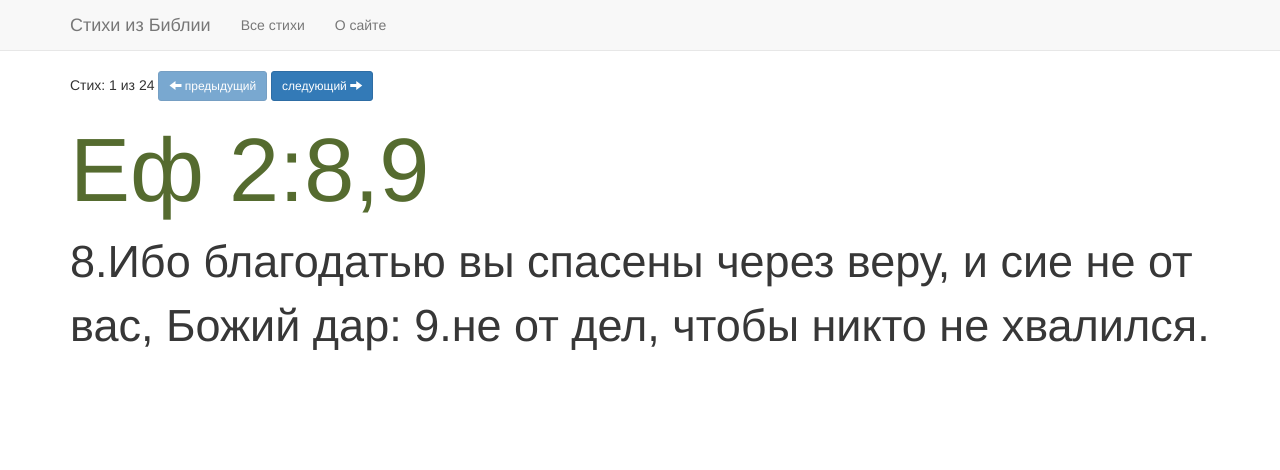
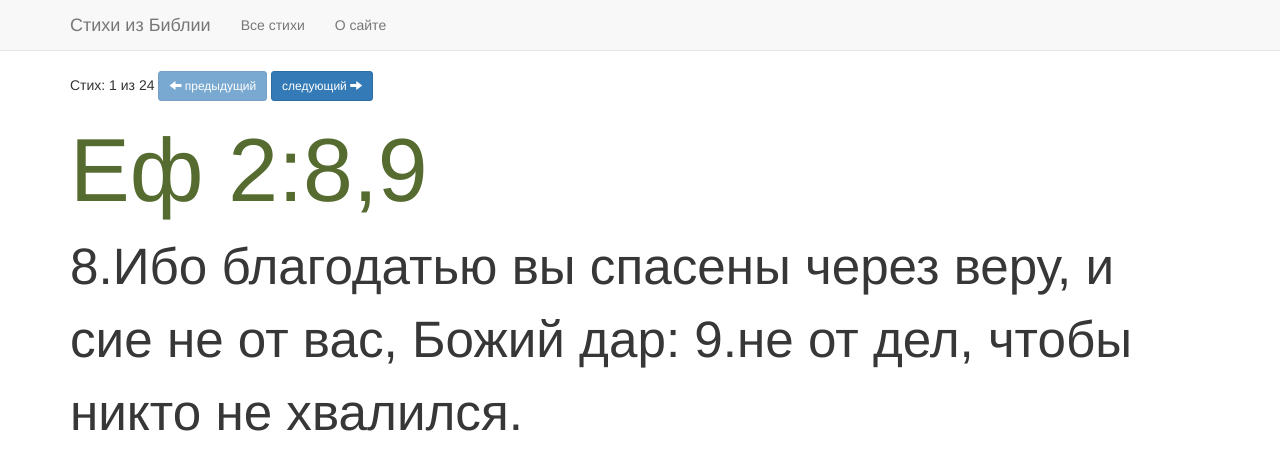
Before and after one commit to prostodemon/bible-verse, a Jekyll site: the page built from index.html, in a window 1280 px wide. Shown: the top 470 px of the page. Built offline with Jekyll 4.4.1, drawn with Linux system fonts in a browser that asks for light colours; nearby versions of some CDN libraries; the list of posts is cut into pages by our own code.

Commit message:
styles to increase font size

```diff
--- a/index.html
+++ b/index.html
@@ -36,9 +36,9 @@ layout: default
 
 {% for post in paginator.posts %}
 <div class="verse">
-    <h1 style="font-size: 10vmin; color: #556B2F">{{ post.title }}</h1>
+    <h1 style="font-size: 7vmax; color: #556B2F">{{ post.title }}</h1>
 
-    <div style="font-size: 5vmin; color: #373737">
+    <div style="font-size: 4vmax; color: #373737">
         {{ post.content }}
     </div>
 </div>
```
